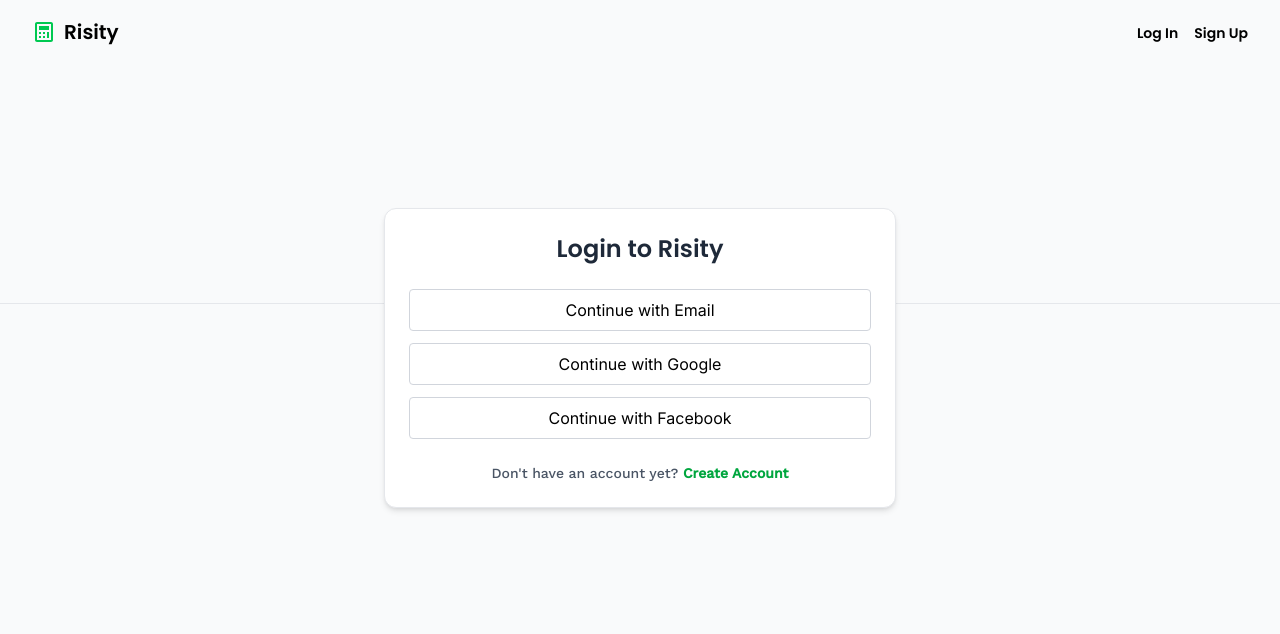
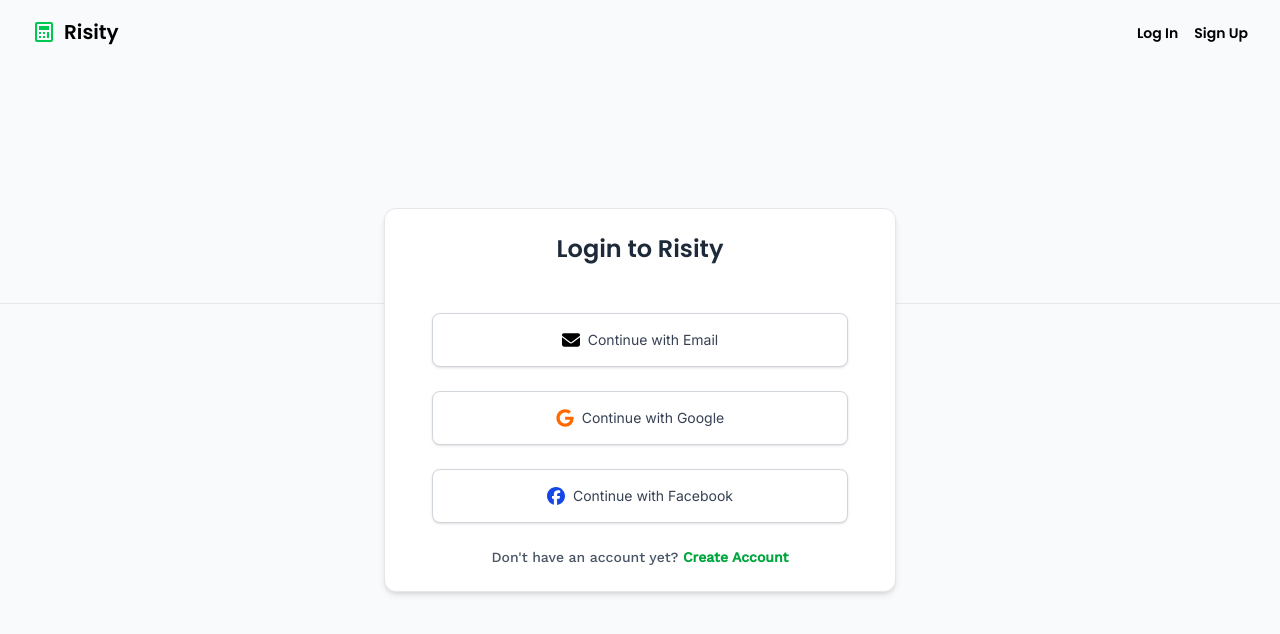
Before and after one commit to faithgaiciumia/risity, a Next.js app: page /login in a window 1280 px wide. Shown: the top 634 px of the page. Built offline with nearby package versions, Linux system fonts and the light colour scheme.

Commit message:
added styled social login buttons

```diff
--- a/app/login/page.tsx
+++ b/app/login/page.tsx
@@ -1,6 +1,9 @@
 import Link from "next/link";
 import { poppins, workSans } from "../ui/fonts";
 import TopBar from "../ui/Login/TopBar";
+import EmailSignIn from "../ui/Login/EmailSignIn";
+import GoogleSignIn from "../ui/Login/GoogleSignIn";
+import FacebookSignIn from "../ui/Login/FacebookSignin";
 
 export default function Login() {
   return (
@@ -14,28 +17,26 @@ export default function Login() {
       <div className="bg-white shadow-md rounded-xl p-6 border border-gray-200 w-[90%] sm:w-[60%] md:w-[40%] mx-auto -mt-24">
         <div className="flex flex-col gap-6 justify-center items-center">
           {/* Title */}
-          <h1 className={`${poppins.className} text-2xl font-bold text-gray-800`}>
+          <h1
+            className={`${poppins.className} text-2xl font-bold text-gray-800`}
+          >
             Login to Risity
           </h1>
 
-          {/* Login Buttons (placeholder for now) */}
+          {/* Login Buttons */}
           <div className="w-full space-y-3">
-            {/* Add your login buttons/components here */}
-            <button className="w-full py-2 border border-gray-300 rounded hover:bg-gray-100">
-              Continue with Email
-            </button>
-            <button className="w-full py-2 border border-gray-300 rounded hover:bg-gray-100">
-              Continue with Google
-            </button>
-            <button className="w-full py-2 border border-gray-300 rounded hover:bg-gray-100">
-              Continue with Facebook
-            </button>
+            <EmailSignIn />
+            <GoogleSignIn/>
+            <FacebookSignIn/>
           </div>
 
           {/* Signup Prompt */}
           <p className={`${workSans.className} text-sm text-gray-600`}>
             Don't have an account yet?{" "}
-            <Link href="/signup" className="font-bold text-green-600 hover:underline">
+            <Link
+              href="/signup"
+              className="font-bold text-green-600 hover:underline"
+            >
               Create Account
             </Link>
           </p>
--- /dev/null
+++ b/app/ui/Login/EmailSignIn.tsx
@@ -0,0 +1,15 @@
+import { FaEnvelope } from "react-icons/fa6";
+
+export default function EmailSignIn() {
+  return (
+    <form>
+      <button
+        type="submit"
+        className="mt-6 w-[90%] mx-auto flex items-center justify-center gap-2 rounded-lg border border-gray-300 bg-white px-6 py-4 text-sm font-medium text-gray-700 shadow-sm hover:border-green-400 transition"
+      >
+        <FaEnvelope className="text-black  text-lg transition" />{" "}
+        Continue with Email
+      </button>
+    </form>
+  );
+}
--- /dev/null
+++ b/app/ui/Login/FacebookSignin.tsx
@@ -0,0 +1,15 @@
+import { FaFacebook } from "react-icons/fa6";
+
+export default function FacebookSignIn() {
+  return (
+    <form>
+      <button
+        type="submit"
+        className="mt-6 w-[90%] mx-auto flex items-center justify-center gap-2 rounded-lg border border-gray-300 bg-white px-6 py-4 text-sm font-medium text-gray-700 shadow-sm hover:border-green-400 transition"
+      >
+        <FaFacebook className="text-blue-700 text-lg transition" />{" "}
+        Continue with Facebook
+      </button>
+    </form>
+  );
+}
--- /dev/null
+++ b/app/ui/Login/GoogleSignIn.tsx
@@ -0,0 +1,15 @@
+import { FaGoogle } from "react-icons/fa6";
+
+export default function GoogleSignIn() {
+  return (
+    <form>
+      <button
+        type="submit"
+        className="mt-6 w-[90%] mx-auto flex items-center justify-center gap-2 rounded-lg border border-gray-300 bg-white px-6 py-4 text-sm font-medium text-gray-700 shadow-sm hover:border-green-400 transition"
+      >
+        <FaGoogle className="text-orange-500 text-lg transition" />{" "}
+        Continue with Google
+      </button>
+    </form>
+  );
+}
```
